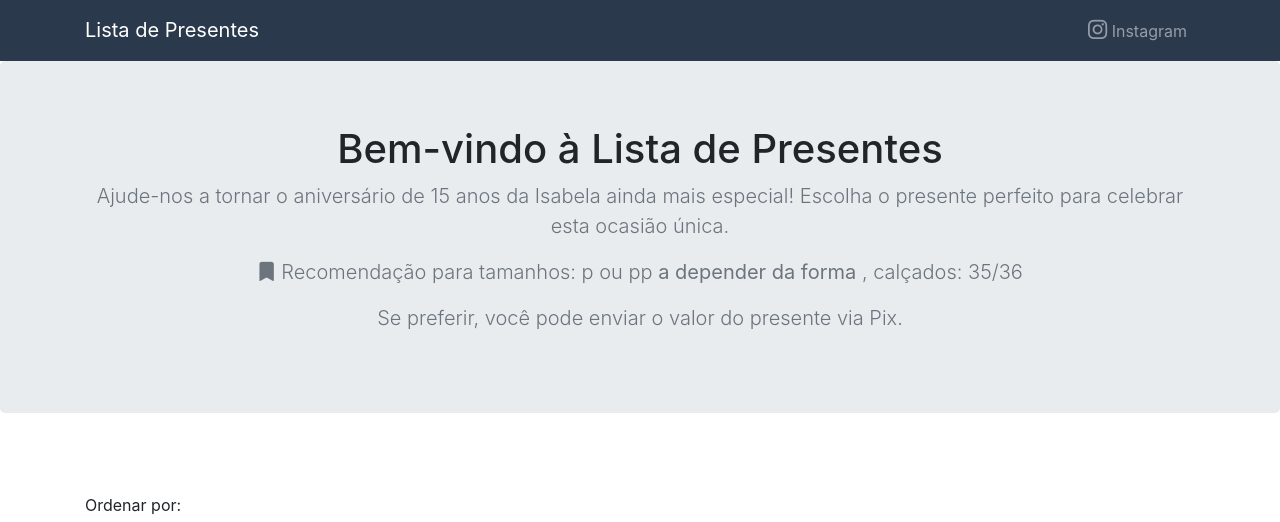
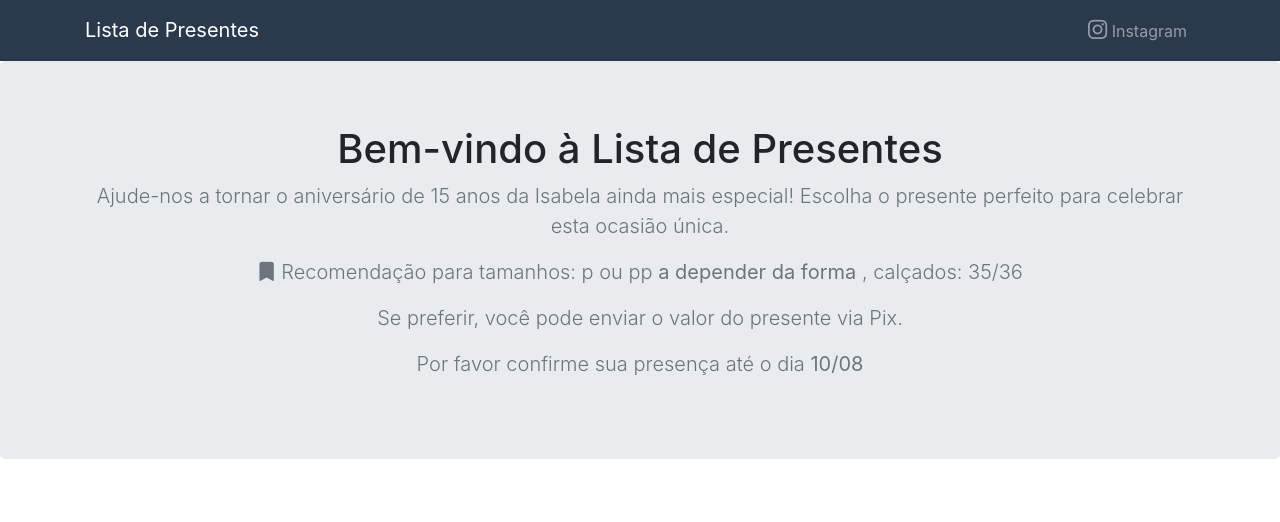
Before and after one commit to Jotta-gab/Lista_de_presentes_, a plain HTML site: page index.html in a window 1280 px wide. Shown: the top 522 px of the page. Drawn offline with nearby package versions, Linux system fonts and the light colour scheme.

Commit message:
Update index.html

```diff
--- a/index.html
+++ b/index.html
@@ -44,6 +44,7 @@
                     style=" font-size: 1.2rem; margin-right: 5px;"></i>Recomendação para tamanhos: p ou pp <strong>a
                     depender da forma </strong>, calçados: 35/36</p>
                     <p class="lead text-muted">Se preferir, você pode enviar o valor do presente via Pix.</p>
+            <p class="lead text-muted">Por favor confirme sua presença até o dia <strong>10/08</strong></p>
 
         </div>
     </section>
```
